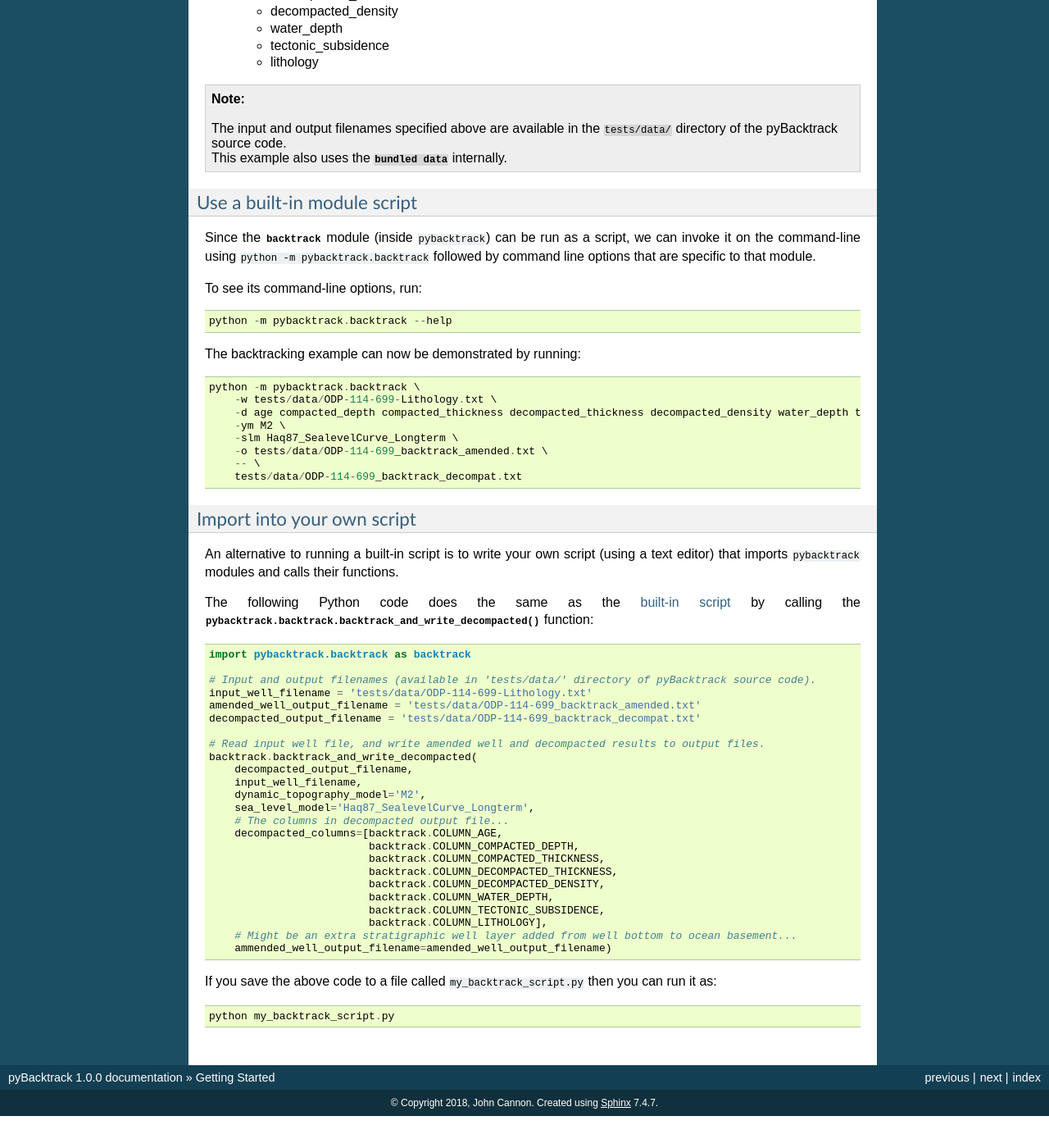
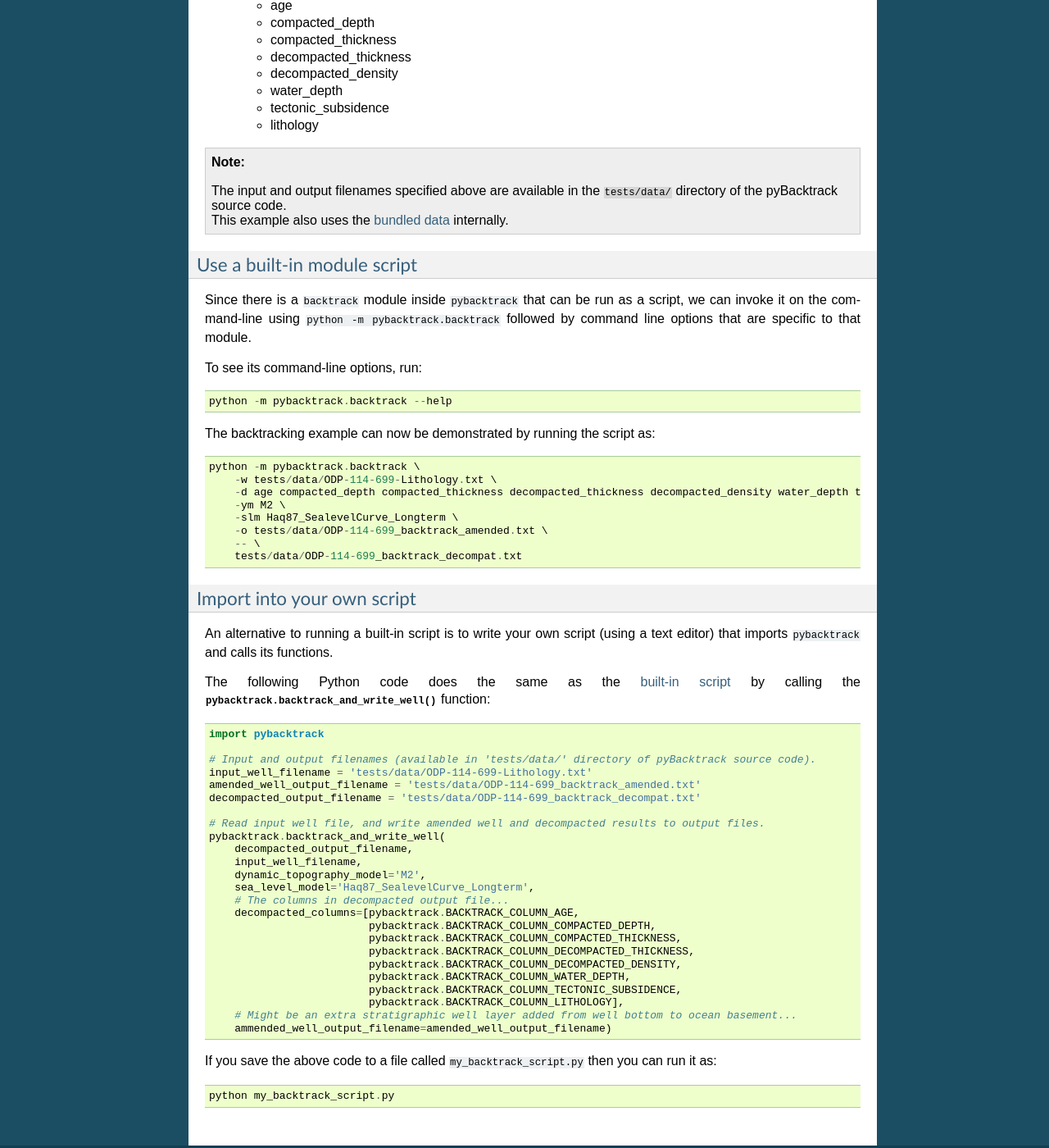
Before and after one commit to EarthByte/pyBacktrack, a Sphinx documentation site: the page built from docs/pybacktrack_getting_started.rst, in a window 1280 px wide and 1400 px high, scrolled down 1412 px. Shown: the whole window at 82% size. Built offline with Sphinx 7.4.7, drawn with Linux system fonts in a browser that asks for light colours; before the commit the page ends 2773 px from its top, so only the background shows below that; some of the changed text lies outside the part shown.

Commit message:
Fix up doc reference to bundle data.
No longer use an automodule for pybacktrack.bundle_data. Instead it is documented explicity in reference '.rst' file.

```diff
--- a/docs/pybacktrack_examples.rst
+++ b/docs/pybacktrack_examples.rst
@@ -25,7 +25,8 @@
 
     python -m pybacktrack.age_to_depth \
         -m GDH1 \
-        -r tests/data/test_ages.txt \
+        -r \
+        tests/data/test_ages.txt \
         tests/data/test_depths_from_ages.txt
 
 Currently supports two models:
@@ -103,7 +104,7 @@
         -- \
         tests/data/DSDP-36-327_backtrack_decompat.txt
 
-And since the above examples default to using the internal :mod:`bundled data<pybacktrack.bundle_data>` they are equivalent to the following longer versions...
+And since the above examples default to using the internal :ref:`bundled data<pybacktrack_bundle_data>` they are equivalent to the following longer versions...
 
 Ocean basin example:
 
--- a/docs/pybacktrack_getting_started.rst
+++ b/docs/pybacktrack_getting_started.rst
@@ -23,7 +23,7 @@
 `NumPy` and `SciPy` are automatically installed by `pip` (see :ref:`pyBacktrack installation <pybacktrack_installation>`), however `GMT` (version 5 or above) and `pyGPlates` need to be manually installed.
 
 `GMT` is called via the command-line (shell) and so just needs to be in the PATH in order for `pyBacktrack` to find it.
-Also ensure that version 5 or above (supports NetCDF version 4) is installed since the :mod:`bundled grid files in pyBacktrack<pybacktrack.bundle_data>` are in NetCDF4 format.
+Also ensure that version 5 or above (supports NetCDF version 4) is installed since the :ref:`bundled grid files in pyBacktrack<pybacktrack_bundle_data>` are in NetCDF4 format.
 
 `pyGPlates` is not currently installable as a package and so needs to be in the python path (sys.path or PYTHONPATH).
 Installation instructions are available `here <http://www.gplates.org/docs/pygplates/index.html>`_.
@@ -41,6 +41,11 @@
 
 .. note:: | You may need to update your `Git` if you receive an error ending with ``tlsv1 alert protocol version``.
           | This is apparently due to an `update on GitHub <https://blog.github.com/2018-02-23-weak-cryptographic-standards-removed>`_.
+
+...or download the `pyBacktrack source code <https://github.com/EarthByte/pyBacktrack>`_, extract to a local directory and run:
+::
+
+  pip install <path-to-local-directory>
 
 This will automatically install the `NumPy` and `SciPy` requirements. However `GMT` and `pyGPlates` need to be manually installed (see :ref:`pyBacktrack requirements <pybacktrack_requirements>`).
 
@@ -78,14 +83,14 @@
   * lithology
 
 .. note:: | The input and output filenames specified above are available in the ``tests/data/`` directory of the pyBacktrack source code.
-          | This example also uses the :mod:`bundled data<pybacktrack.bundle_data>` internally.
+          | This example also uses the :ref:`bundled data<pybacktrack_bundle_data>` internally.
 
 .. _pybacktrack_use_a_builtin_module_script:
 
 Use a built-in module script
 ^^^^^^^^^^^^^^^^^^^^^^^^^^^^
 
-Since the :mod:`backtrack<pybacktrack.backtrack>` module (inside ``pybacktrack``) can be run as a script,
+Since there is a ``backtrack`` module inside ``pybacktrack`` that can be run as a script,
 we can invoke it on the command-line using ``python -m pybacktrack.backtrack`` followed by command line options that are specific to that module.
 
 To see its command-line options, run:
@@ -94,7 +99,7 @@
 
     python -m pybacktrack.backtrack --help
 
-The backtracking example can now be demonstrated by running:
+The backtracking example can now be demonstrated by running the script as:
 
 .. code-block:: python
 
@@ -112,15 +117,15 @@
 Import into your own script
 ^^^^^^^^^^^^^^^^^^^^^^^^^^^
 
-An alternative to running a built-in script is to write your own script (using a text editor) that imports ``pybacktrack`` modules and
-calls their functions.
+An alternative to running a built-in script is to write your own script (using a text editor) that imports ``pybacktrack`` and
+calls its functions.
 
 The following Python code does the same as the :ref:`built-in script<pybacktrack_use_a_builtin_module_script>` by calling the
-:func:`pybacktrack.backtrack.backtrack_and_write_decompacted` function:
+:func:`pybacktrack.backtrack_and_write_well` function:
 
 .. code-block:: python
 
-    import pybacktrack.backtrack as backtrack
+    import pybacktrack
 
     # Input and output filenames (available in 'tests/data/' directory of pyBacktrack source code).
     input_well_filename = 'tests/data/ODP-114-699-Lithology.txt'
@@ -128,20 +133,20 @@
     decompacted_output_filename = 'tests/data/ODP-114-699_backtrack_decompat.txt'
 
     # Read input well file, and write amended well and decompacted results to output files.
-    backtrack.backtrack_and_write_decompacted(
+    pybacktrack.backtrack_and_write_well(
         decompacted_output_filename,
         input_well_filename,
         dynamic_topography_model='M2',
         sea_level_model='Haq87_SealevelCurve_Longterm',
         # The columns in decompacted output file...
-        decompacted_columns=[backtrack.COLUMN_AGE,
-                             backtrack.COLUMN_COMPACTED_DEPTH,
-                             backtrack.COLUMN_COMPACTED_THICKNESS,
-                             backtrack.COLUMN_DECOMPACTED_THICKNESS,
-                             backtrack.COLUMN_DECOMPACTED_DENSITY,
-                             backtrack.COLUMN_WATER_DEPTH,
-                             backtrack.COLUMN_TECTONIC_SUBSIDENCE,
-                             backtrack.COLUMN_LITHOLOGY],
+        decompacted_columns=[pybacktrack.BACKTRACK_COLUMN_AGE,
+                             pybacktrack.BACKTRACK_COLUMN_COMPACTED_DEPTH,
+                             pybacktrack.BACKTRACK_COLUMN_COMPACTED_THICKNESS,
+                             pybacktrack.BACKTRACK_COLUMN_DECOMPACTED_THICKNESS,
+                             pybacktrack.BACKTRACK_COLUMN_DECOMPACTED_DENSITY,
+                             pybacktrack.BACKTRACK_COLUMN_WATER_DEPTH,
+                             pybacktrack.BACKTRACK_COLUMN_TECTONIC_SUBSIDENCE,
+                             pybacktrack.BACKTRACK_COLUMN_LITHOLOGY],
         # Might be an extra stratigraphic well layer added from well bottom to ocean basement...
         ammended_well_output_filename=amended_well_output_filename)
 
--- a/docs/pybacktrack_reference.rst
+++ b/docs/pybacktrack_reference.rst
@@ -155,6 +155,8 @@
 
 .. autofunction:: pybacktrack.interpolate_file
 
+.. _pybacktrack_bundle_data:
+
 Bundle data
 -----------
 
```
